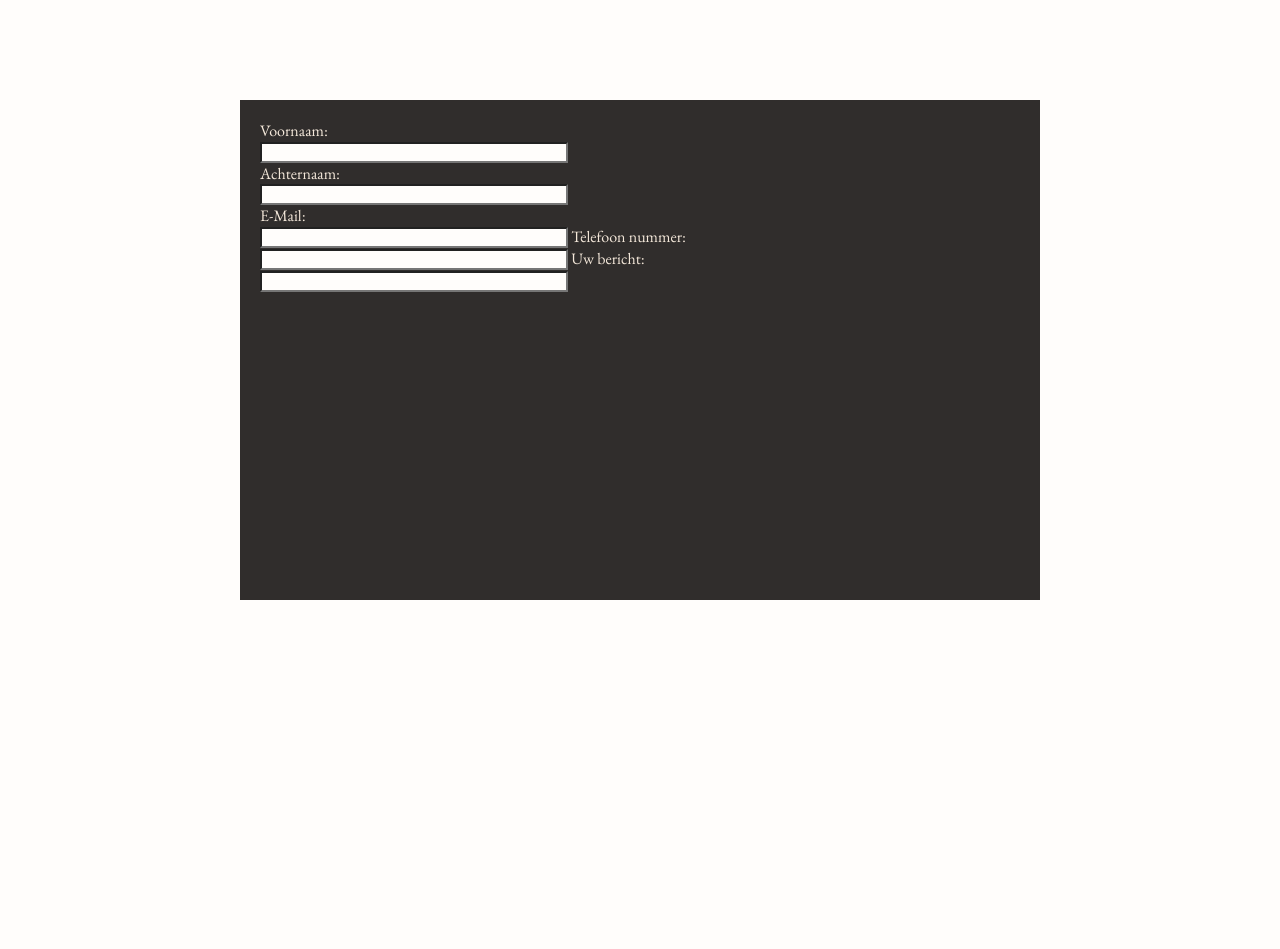
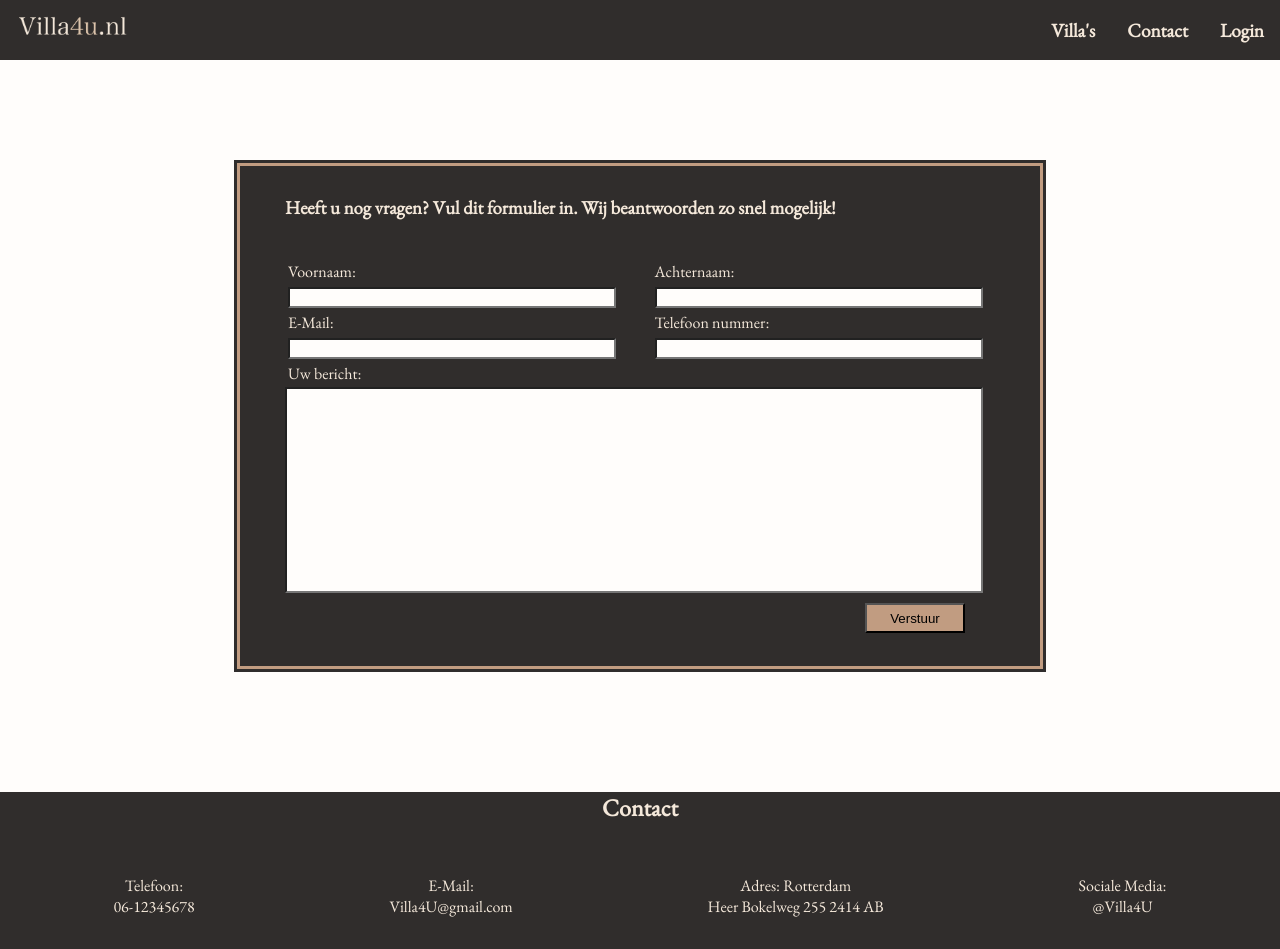
Before and after one commit to iranathan/Villa4u.nl, a PHP site: page /contact.php in a window 1280 px wide. Before the commit the page ends 600 px from the top, so only its background shows below. Run offline with PHP 8.4, Linux system fonts and the light colour scheme; data comes from the database, SQL or seed files in the repository.

Commit message:
header + contact + css

```diff
--- a/contact.php
+++ b/contact.php
@@ -1,4 +1,7 @@
-
+<?php
+    // authenticate current webpage.
+    require("utils/authenticate.php")
+?>
 
 <!DOCTYPE html>
 <html lang="en">
@@ -13,23 +16,43 @@
     <title>Document</title>
 </head>
 <body>
-
+    <?php
+        require("utils/header.php");
+    ?>
     <main>
-        <div class="contact">
-            <form action="post">
-                <label for="voornaam" class="voornaam">Voornaam:</label> <br>
-                <input type="text" id="voornaam" name="voornaam" class="voornaam">
-                <label for="achternaam" class="achternaam">Achternaam:</label>
-                <input type="text" id="achternaam" name="achternaam" class="achternaam">
-                <label for="e-mail" class="email">E-Mail:</label> <br>
-                <input type="email" id="e-mail" name="e-mail" class="email">
-                <label for="tel" class="tel">Telefoon nummer:</label> <br>
-                <input type="tel" id="tel" name="tel" class="tel">
-                <label for="bericht" class="bericht">Uw bericht:</label> <br>
-                <input type="text" id="bericht" name="bericht" class="bericht">
-            </form>
+        <div class="contact-border">
+            <div class="contact">
+                <h3>Heeft u nog vragen? Vul dit formulier in. Wij beantwoorden zo snel mogelijk!</h3>
+                <form action="post">
+                    <table>
+                        <tr>
+                            <td> <label for="voornaam" class="voornaam">Voornaam:</label></td>
+                            <td> <label for="achternaam" class="achternaam">Achternaam:</label> </td>
+                        </tr>
+                        <tr>
+                            <td><input type="text" id="voornaam" name="voornaam" class="voornaam"> </td>
+                            <td><input type="text" id="achternaam" name="achternaam" class="achternaam"></td>
+                        </tr>
+                        <tr>
+                            <td><label for="e-mail" class="email">E-Mail:</label> </td>
+                            <td><label for="tel" class="tel">Telefoon nummer:</label> </td>
+                        </tr>
+                        <tr>
+                            <td><input type="email" id="e-mail" name="e-mail" class="email"> </td>
+                            <td><input type="tel" id="tel" name="tel" class="tel"> </td>
+                        </tr>
+                        <tr>
+                            <td><label for="bericht" class="bericht">Uw bericht:</label> </td>
+                        </tr>
+                        </table>
+                        <input type="text" id="bericht" name="bericht" class="bericht"> <br>
+                    <input type="submit" value="Verstuur">
+                </form>
+            </div>
         </div>
     </main>
-
+    <?php
+        require("utils/footer.php")
+    ?>
 </body>
 </html>
--- a/css/contact.css
+++ b/css/contact.css
@@ -3,19 +3,25 @@ main{
     display: flex;
     justify-content: center;
 }
+.contact-border{
+    margin: 100px;
+    padding: 0;
+    border: #302d2c solid 3px;
+}
 .contact{
     background-color: #302d2c;
-    margin: 100px;
     justify-content: center;
     height: 500px;
     width: 800px;
+    border: #c19c81 solid 3px;
 }
 form{
     padding: 20px;
+    padding-left: 45px;
 }
 input[type=text], input[type= email], input[type= tel]{
     background-color: #fffdfb;
-    width: 300px;
+    width: 320px;
 }
 
 label {
@@ -29,3 +35,25 @@ label {
 .achternaam{
     display: block;
 }
+#bericht{
+    width: 690px;
+    height: 200px;
+}
+h3{
+    color: #f4e8da;
+    padding: 10px;
+    padding-left: 45px;
+    padding-bottom: 0px;
+}
+
+table{
+    width: 100%;
+}
+
+input[type="submit"]{
+    background-color: #c19c81;
+    width: 100PX;
+    height: 30px;
+    margin: 10px;
+    margin-left: 580px;
+}
--- a/utils/header.php
+++ b/utils/header.php
@@ -6,7 +6,7 @@
     <a href="index.php"><img alt="logo" src="image/lightlogosmall.png"></a>
     <nav>
         <a href="villalist.php"><strong>Villa's</strong></a>
-        <a href=""><strong>Contact</strong></a>
+        <a href="contact.php"><strong>Contact</strong></a>
         <?php if($authenticated) : ?>
             <a href="#"><strong><?= $name ?></strong></a>
         <?php else :?>
```
